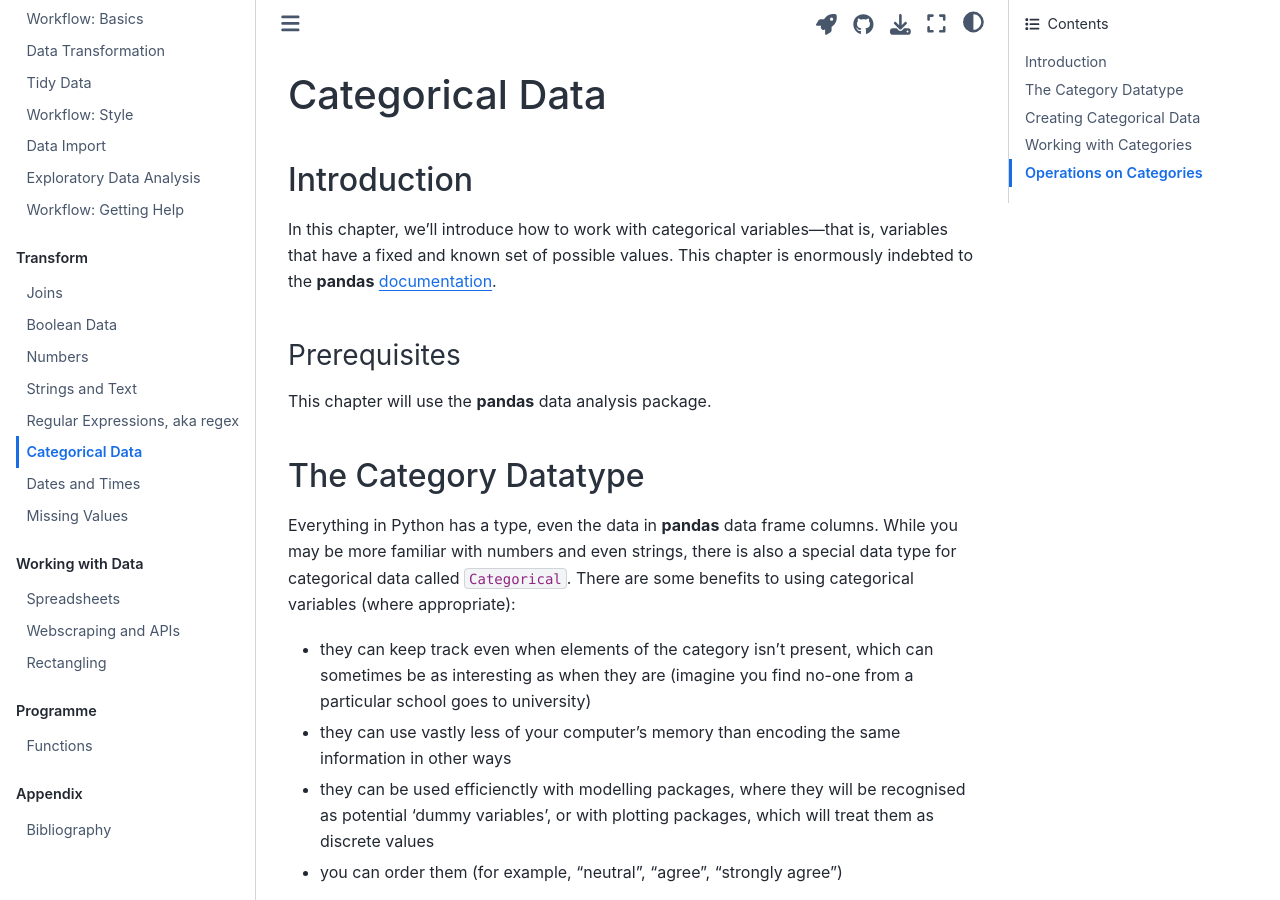
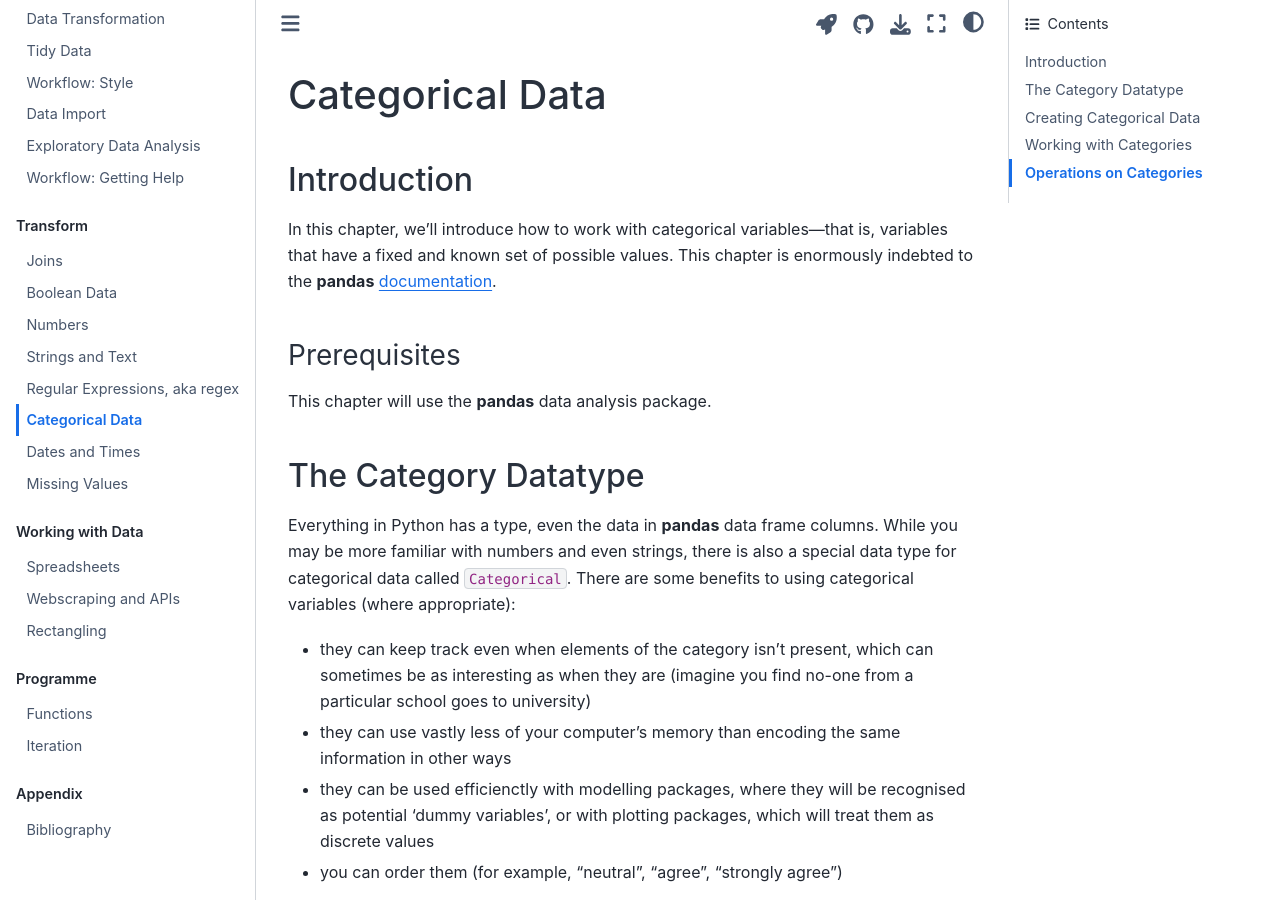
Before and after one commit to aeturrell/python4DS, a Jupyter Book: the page built from categorical-data.ipynb, in a window 1280 px wide and 900 px high. Built offline with Jupyter Book 1.0.4 settings and Sphinx 7.4.7 and the Sphinx Book theme 1.1.4, drawn with Linux system fonts in a browser that asks for light colours.

Commit message:
iteration

```diff
--- a/_toc.yml
+++ b/_toc.yml
@@ -35,6 +35,7 @@
 - caption: Programme
   chapters:
   - file: functions
+  - file: iteration
 - caption: Appendix
   chapters:
   - file: zreferences
```
Also changed, not shown: iteration.ipynb (added).
